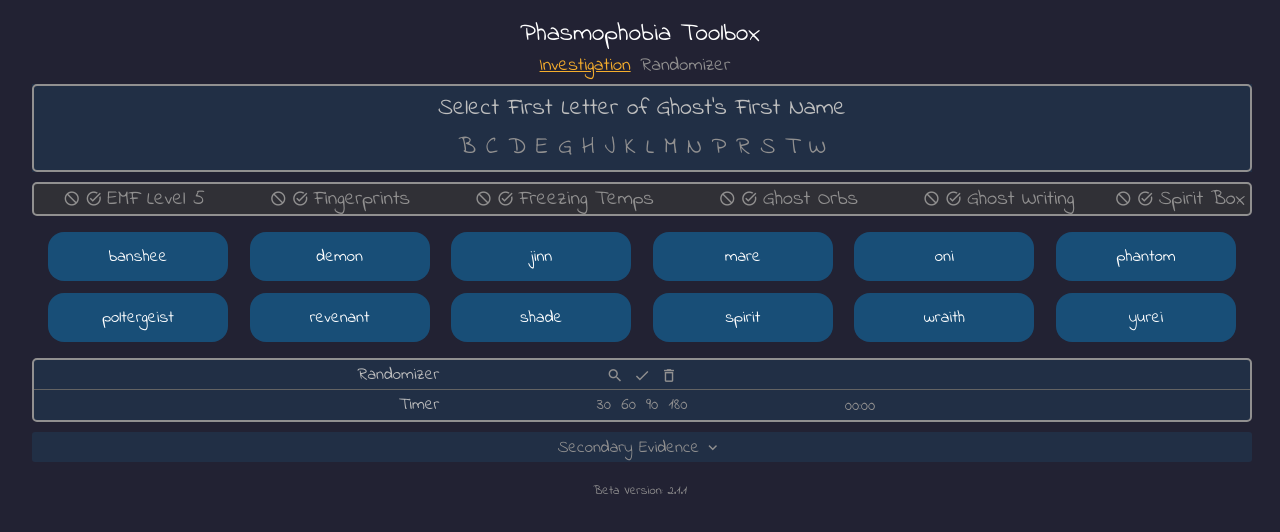
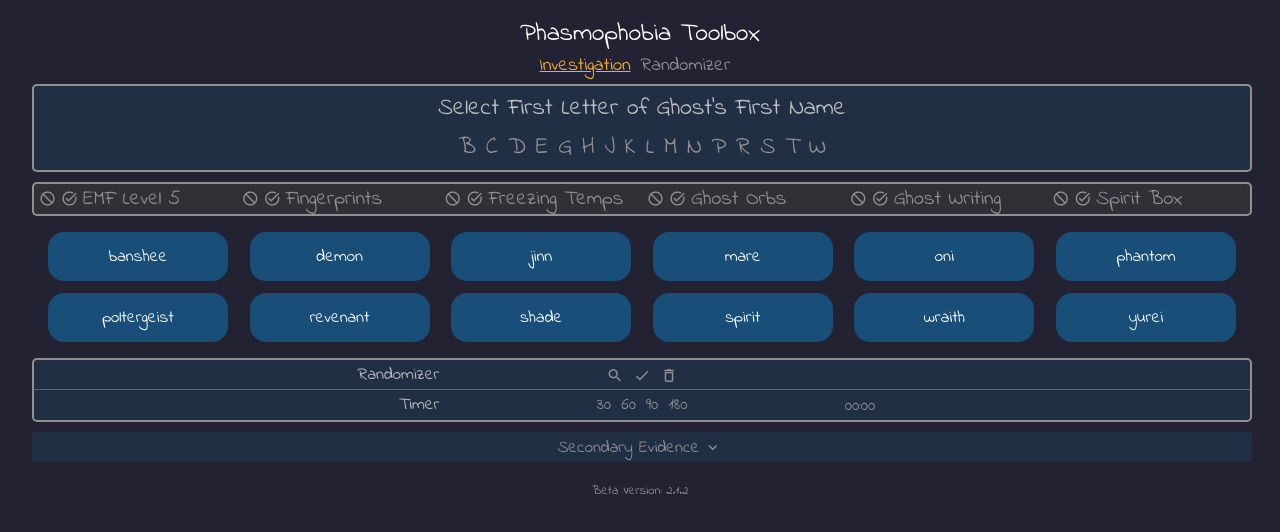
Before and after one commit to Gator-Dunn/ghost-tracker, a React (Create React App) app: page /investigation in a window 1280 px wide. Shown: the top 532 px of the page. Built offline with nearby package versions, Linux system fonts and the light colour scheme.

Commit message:
css tweaks

```diff
--- a/package.json
+++ b/package.json
@@ -1,6 +1,6 @@
 {
   "name": "ghost-tracker",
-  "version": "2.1.1",
+  "version": "2.1.2",
   "private": true,
   "dependencies": {
     "@testing-library/jest-dom": "^5.11.9",
--- a/public/index.html
+++ b/public/index.html
@@ -10,7 +10,7 @@
   <link href="https://fonts.googleapis.com/icon?family=Material+Icons" rel="stylesheet">
   <meta name="viewport" content="width=device-width, initial-scale=1" />
   <meta name="theme-color" content="#000000" />
-  <meta name="description" content="Phasmophobia Evidence Matrix version 2.1.1" />
+  <meta name="description" content="Phasmophobia Evidence Matrix version 2.1.2" />
   <link rel="apple-touch-icon" href="%PUBLIC_URL%/logo192.png" />
   <link rel="manifest" href="%PUBLIC_URL%/manifest.json" />
   <title>Phasmophobia Evidence Matrix</title>
--- a/src/components/Evidence/Evidence.css
+++ b/src/components/Evidence/Evidence.css
@@ -1,24 +1,14 @@
 .evidence__items {
   display: flex;
   flex-wrap: wrap;
-  justify-content: space-between;
+  justify-self: var(--evidence-item-justify-self);
 }
 
 .evidence__item {
   color: var(--color-medium-gray);
+  flex: var(--evidence-item-flex);
 }
 
-.evidence__item + .evidence__item {
-  margin-left: 2%;
-}
-
-.evidence__item:first-child {
-  margin-left: 2%;
-}
-
-.evidence__item:last-child {
-  margin-left: 0;
-}
 .evidence__status {
   display: inline;
 }
--- a/src/index.css
+++ b/src/index.css
@@ -25,6 +25,7 @@
   --ghost-animation-to: 100%;
   /* Evidence */
   --evidence-item-flex: 1 1 0px;
+  --evidence-item-justify-self: stretch;
 
   /* Randomizer */
   --randomizer-item-width: calc(100% / 4 - 5px);
@@ -43,7 +44,8 @@
   :root {
     --ghost-animation-from: -82%;
     --ghost-animation-to: 100%;
-    --evidence-item-flex: 1 1 120px;
+    --evidence-item-flex: 33.33%;
+    --evidence-item-justify-self: center;
   }
 }
 
@@ -53,6 +55,8 @@
     --ghost-animation-to: 100%;
     --randomizer-item-padding: calc(100% / 10);
     --randomizer-item-flex: 1 1 120px;
+    --evidence-item-flex: 33.33%;
+    --evidence-item-justify-self: center;
   }
 }
 @media (max-width: 480px) {
@@ -62,7 +66,8 @@
     --randomizer-item-width: calc(100% / 2);
     --randomizer-item-padding: calc(100% / 10);
     --randomizer-item-flex: 50%;
-    --evidence-item-flex: 1 1 120px;
+    --evidence-item-flex: 33.33%;
+    --evidence-item-justify-self: center;
   }
 }
 
@@ -73,7 +78,8 @@
     --randomizer-item-width: calc(100% / 2);
     --randomizer-item-padding: calc(100% / 10);
     --randomizer-item-flex: 50%;
-    --evidence-item-flex: 1 1 120px;
+    --evidence-item-flex: 33.33%;
+    --evidence-item-justify-self: center;
   }
 }
 
```
